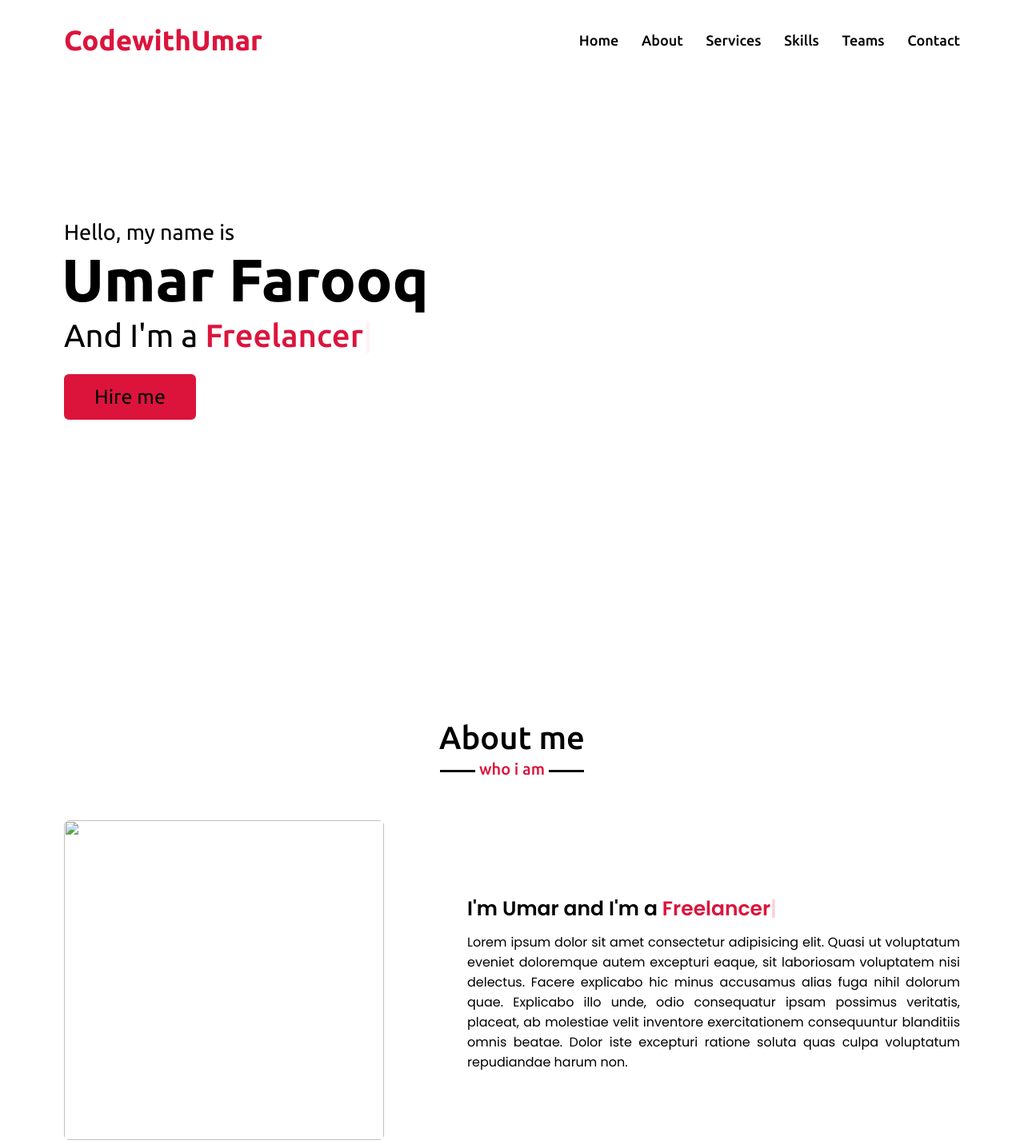
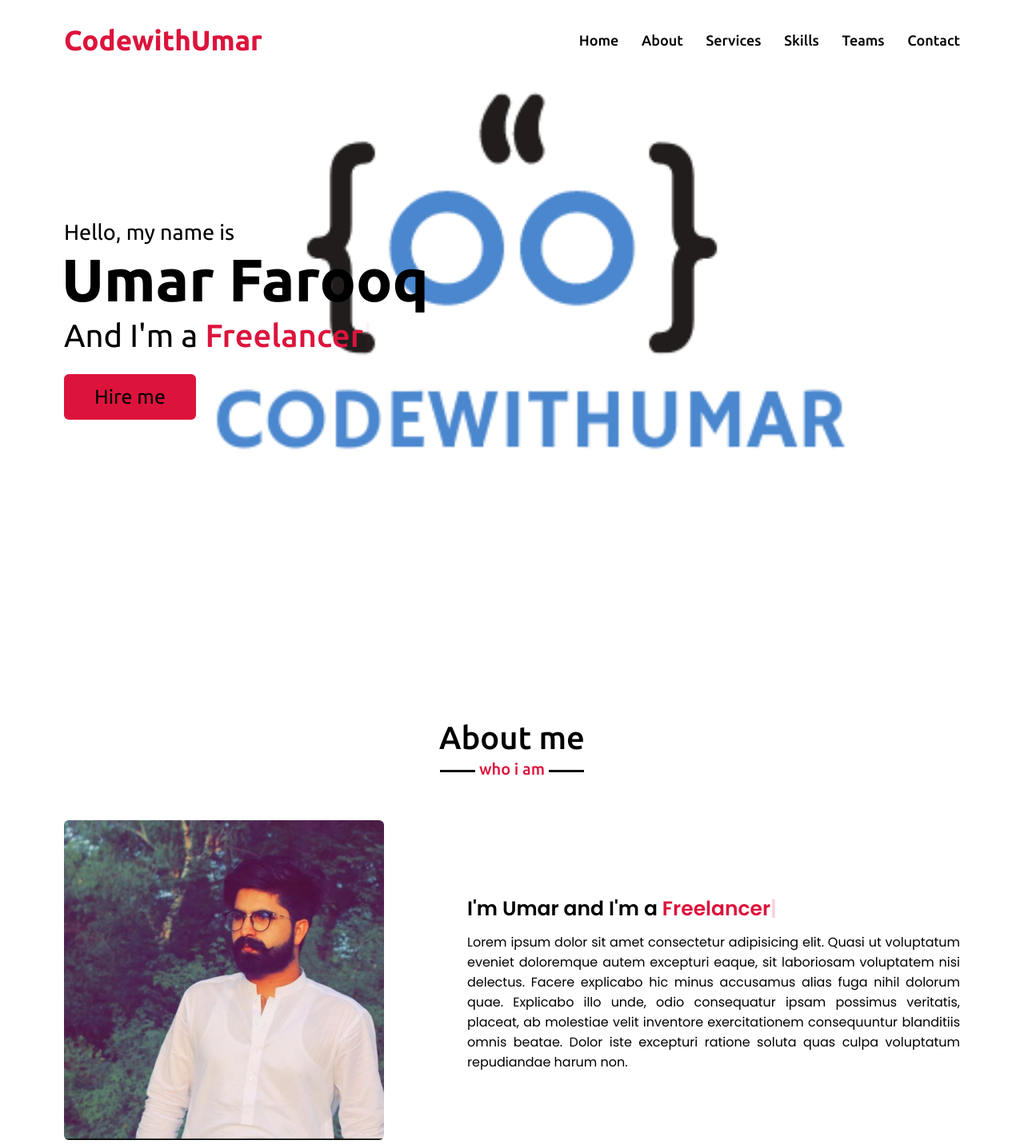
Before and after one commit to codewithumar/codewithumar.github.io, a plain HTML site: page index.html in a window 1280 px wide. Shown: the top 1436 px of the page at 80% size. Drawn offline with nearby package versions, Linux system fonts and the light colour scheme; files that its build step writes are made by us from their sources.

Commit message:
Initial commit

```diff
--- a/index.html
+++ b/index.html
@@ -54,7 +54,7 @@
             <h2 class="title">About me</h2>
             <div class="about-content">
                 <div class="column left">
-                    <img src="images/profile-1.jpeg" alt="">
+                    <img src="/codewithumar.github.io/12.png" alt="">
                 </div>
                 <div class="column right">
                     <div class="text">I'm Umar and I'm a <span class="typing-2"></span></div>
--- a/style.css
+++ b/style.css
@@ -165,7 +165,7 @@ section .title::after{
 /* home section styling */
 .home{
     display: flex;
-    background: url("images/banner.jpg") no-repeat center;
+    background: url("/codewithumar.github.io/Codewithumar.png") no-repeat center;
     height: 100vh;
     color: rgb(0, 0, 0);
     min-height: 500px;
@@ -579,7 +579,7 @@ footer span a:hover{
         width: 100%;
         left: -100%;
         top: 0;
-        background: #111;
+        background: rgb(255, 255, 255);
         text-align: center;
         padding-top: 80px;
         transition: all 0.3s ease;
```
Also changed, not shown: 12.png (added), Codewithumar.png (added).
